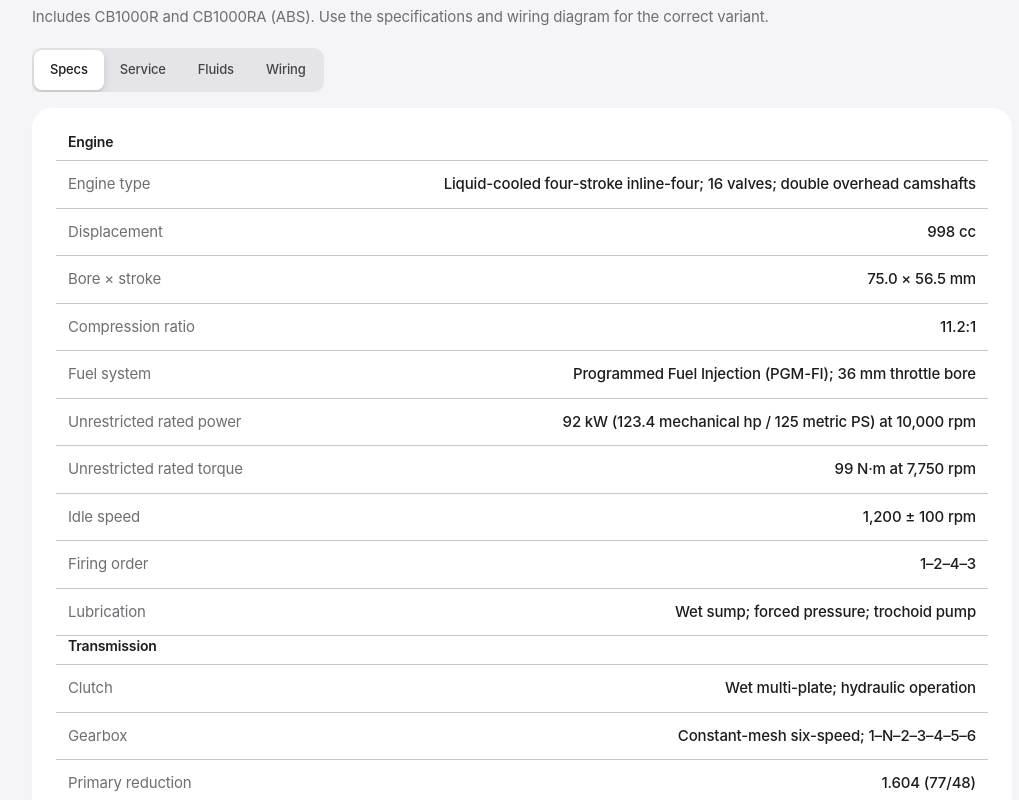
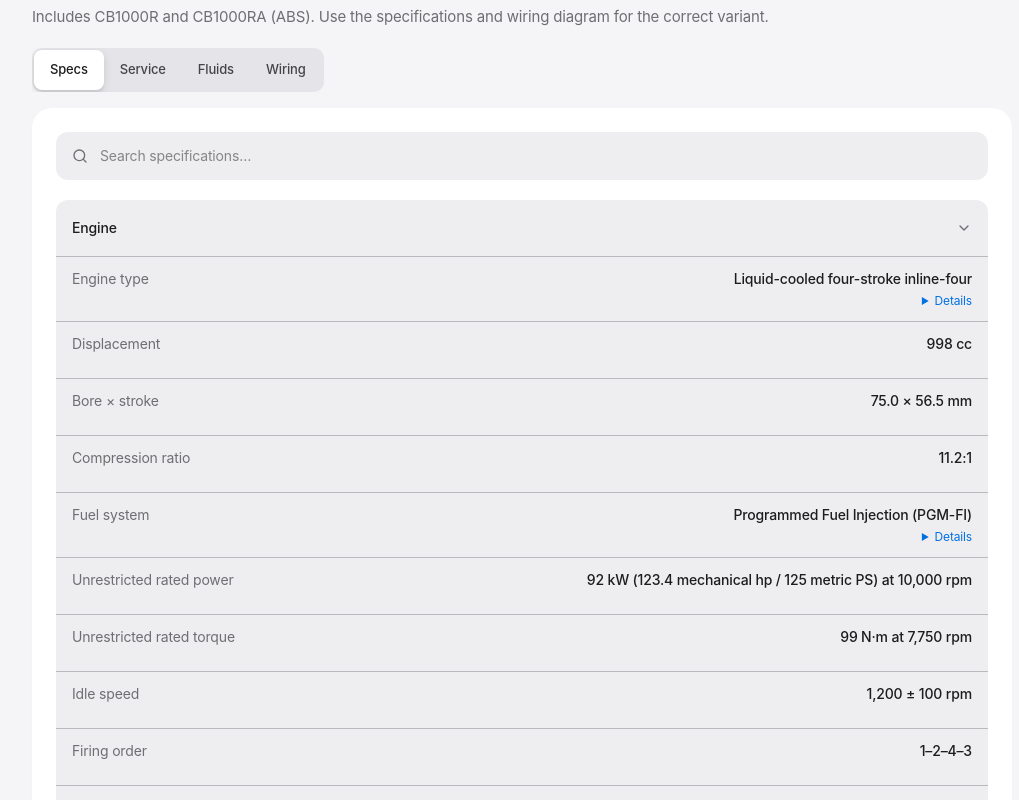
Before and after one commit to DD-CloudCosmos/CrankDoc, a Next.js app: page /bikes/honda-cb1000r-sc60 in a window 1280 px wide. Shown: the part 540-1340 px from the top of the page, without its empty margins (118-1137 px from the left). Built offline with nearby package versions, Linux system fonts and the light colour scheme.

Commit message:
Simplify CB1000R reference tabs and add search

```diff
--- a/src/components/BikeDetailTabs.tsx
+++ b/src/components/BikeDetailTabs.tsx
@@ -4,6 +4,7 @@
 import Link from 'next/link'
 import { Button } from '@/components/ui/button'
 import { cb1000rFluids, supportsBrakeLesson } from '@/lib/cb1000r'
+import { CB1000RReference } from '@/components/CB1000RReference'
 import { SpecSheet } from '@/components/SpecSheet'
 import { ServiceIntervalTable } from '@/components/ServiceIntervalTable'
 import { Table, TableBody, TableHead, TableHeader, TableRow, TableCell } from '@/components/ui/table'
@@ -169,10 +170,7 @@
       {/* Tab content */}
       <div className="overflow-hidden rounded-[20px] bg-card p-4 shadow-card sm:p-6">
       {displayTab === 'specs' && <SpecSheet motorcycle={motorcycle} />}
-      {displayTab === 'service' && <>
-        {supportsBrakeLesson(motorcycle) && <p className="mb-4 text-[13px] text-muted-foreground">Honda schedule, page 3-4. Use distance or time, whichever comes first. The first service is one-off; the other rows repeat. Perform pre-ride checks too. Honda recommends dealer service for wheels and steering bearings; marked work requires suitable tools, service information and mechanical qualifications.</p>}
-        <ServiceIntervalTable intervals={serviceIntervals} />
-      </>}
+      {displayTab === 'service' && (supportsBrakeLesson(motorcycle) ? <CB1000RReference intervals={serviceIntervals} /> : <ServiceIntervalTable intervals={serviceIntervals} />)}
       {displayTab === 'fluids' && <FluidsContent items={fluidItems} />}
       {displayTab === 'wiring' && (
         <WiringContent
--- /dev/null
+++ b/src/components/CB1000RReference.tsx
@@ -0,0 +1,83 @@
+'use client'
+
+import { useState } from 'react'
+import { ChevronRight, Search } from 'lucide-react'
+import { cb1000rSpecSections } from '@/lib/cb1000r'
+import type { ServiceInterval } from '@/types/database.types'
+
+export function CB1000RReference({ intervals }: { intervals?: ServiceInterval[] }) {
+  const [query, setQuery] = useState('')
+  const [unit, setUnit] = useState<'km' | 'miles'>('km')
+  const search = query.trim().toLowerCase()
+  const matches = (text: string) => text.toLowerCase().includes(search)
+  const rowClass = 'group border-b border-separator last:border-b-0'
+  const summaryClass = 'flex min-h-14 cursor-pointer list-none items-center justify-between gap-4 px-4 py-3 text-sm [&::-webkit-details-marker]:hidden'
+  const chevron = <ChevronRight aria-hidden="true" className="h-4 w-4 shrink-0 text-muted-foreground transition-transform group-open:rotate-90" />
+  const due = (item: ServiceInterval, first = false) => {
+    const distance = unit === 'km' ? item.interval_km : item.interval_miles
+    return `${first ? 'At' : 'Every'} ${[distance ? `${distance.toLocaleString('en-GB')} ${unit}` : null, item.interval_months ? `${item.interval_months} months` : null].filter(Boolean).join(' or ')}`
+  }
+  const serviceRow = (item: ServiceInterval, first = false) => (
+    <details key={`${item.id}-${search}`} className={rowClass} open={search ? true : undefined}>
+      <summary className={summaryClass}>
+        <span className="min-w-0"><span className="block font-medium">{item.service_name}</span><span className="mt-1 block text-muted-foreground">{due(item, first)}</span></span>{chevron}
+      </summary>
+      <div className="space-y-2 px-4 pb-4 text-sm leading-relaxed text-muted-foreground">
+        {item.description && <p>{item.description}</p>}
+        {item.fluid_spec && <p><span className="font-medium text-foreground">Fluid: </span>{item.fluid_spec}</p>}
+        {item.torque_spec && <p><span className="font-medium text-foreground">Torque: </span>{item.torque_spec}</p>}
+      </div>
+    </details>
+  )
+  const scheduleNotes = 'Honda schedule, page 3-4. The first service is one-off; other intervals repeat. Perform pre-ride checks too. Honda recommends dealer service for wheels and steering bearings; marked work requires suitable tools, service information and mechanical qualifications.'
+  const notesMatch = matches(scheduleNotes)
+  const filtered = intervals?.filter(item => matches([item.service_name, item.description, item.fluid_spec, item.torque_spec].join(' ')))
+  const first = filtered?.find(item => item.service_name === 'First service (one-off)')
+  const recurring = filtered?.filter(item => item.service_name !== 'First service (one-off)') ?? []
+  const groups = [
+    { title: 'Engine and cooling', test: /engine|fuel|air|crankcase|spark|valve|coolant|cooling/ },
+    { title: 'Chain and clutch', test: /chain|clutch/ },
+    { title: 'Brakes', test: /brake/ },
+    { title: 'Chassis and controls', test: /./ },
+  ]
+  const sections = cb1000rSpecSections.map(section => ({ ...section, rows: section.rows.filter(row => matches(`${section.title} ${row.label} ${row.value}`)) })).filter(section => section.rows.length)
+  const seen = new Set<string>()
+
+  return <div className="space-y-5">
+    <label className="flex items-center gap-3 rounded-[12px] bg-input px-4">
+      <Search aria-hidden="true" className="h-4 w-4 shrink-0 text-muted-foreground" />
+      <input type="search" aria-label={intervals ? 'Search service' : 'Search specifications'} placeholder={intervals ? 'Search service…' : 'Search specifications…'} value={query} onChange={event => setQuery(event.target.value)} className="min-h-12 w-full min-w-0 bg-transparent text-sm outline-none focus-visible:ring-2 focus-visible:ring-ring" />
+    </label>
+    {intervals ? <>
+      <div className="flex flex-wrap items-center justify-between gap-3">
+        <p className="text-sm text-muted-foreground">Distance or time, whichever comes first.</p>
+        <div className="inline-flex rounded-[10px] bg-input p-1" role="group" aria-label="Distance units">
+          {(['km', 'miles'] as const).map(value => <button key={value} type="button" aria-pressed={unit === value} onClick={() => setUnit(value)} className={`min-h-9 rounded-[8px] px-4 text-sm ${unit === value ? 'bg-card text-foreground shadow-card' : 'text-muted-foreground'}`}>{value === 'km' ? 'Kilometres' : 'Miles'}</button>)}
+        </div>
+      </div>
+      {first && <section className="overflow-hidden rounded-[12px] border border-separator"><h3 className="px-4 pt-3 text-xs text-muted-foreground">ONE-OFF</h3>{serviceRow(first, true)}</section>}
+      {groups.map(group => {
+        const items = recurring.filter(item => !seen.has(item.id) && group.test.test(item.service_name.toLowerCase()))
+        items.forEach(item => seen.add(item.id))
+        return items.length ? <section key={group.title}><h3 className="mb-2 px-4 text-sm font-medium">{group.title}</h3><div className="overflow-hidden rounded-[12px] bg-input">{items.map(item => serviceRow(item))}</div></section> : null
+      })}
+      {!filtered?.length && !notesMatch && <p role="status" className="py-6 text-center text-muted-foreground">No services match your search.</p>}
+      {notesMatch && <details key={`notes-${search}`} open={search ? true : undefined} className="group rounded-[12px] bg-input"><summary className={summaryClass}>Schedule notes{chevron}</summary><p className="px-4 pb-4 text-sm leading-relaxed text-muted-foreground">{scheduleNotes}</p></details>}
+    </> : <>
+      {sections.map(section => <details key={`${section.title}-${search}`} open={Boolean(search) || section.title === 'Engine'} className="group overflow-hidden rounded-[12px] bg-input">
+        <summary className={`${summaryClass} font-medium`}>{section.title}{chevron}</summary>
+        <dl className="border-t border-separator">
+          {section.rows.map(row => {
+            if (row.label === 'Gear ratios, 1st to 6th') return <div key={row.label} className="border-b border-separator px-4 py-3"><dt className="mb-3 text-sm text-muted-foreground">{row.label}</dt><dd className="grid grid-cols-3 gap-2 sm:grid-cols-6">{row.value.split(' / ').map((ratio, index) => <div key={ratio} className="rounded-lg bg-card p-2 text-center"><span className="block text-xs text-muted-foreground">Gear {index + 1}</span><span className="text-sm font-medium tabular-nums">{ratio}</span></div>)}</dd></div>
+            const parts = row.label === 'Curb weight' ? [row.value] : row.value.split('; ')
+            return <div key={row.label} className="border-b border-separator px-4 py-3 last:border-b-0">
+              <div className="grid min-h-8 grid-cols-1 items-start gap-1 text-sm sm:grid-cols-2 sm:gap-4"><dt className="text-muted-foreground">{row.label}</dt><dd className="font-medium sm:text-right">{parts[0]}
+              {parts.length > 1 && <details open={search ? true : undefined} className="mt-1 font-normal"><summary className="cursor-pointer text-xs text-primary">Details</summary><p className="mt-2 text-sm leading-relaxed text-muted-foreground">{parts.slice(1).join('; ')}</p></details>}</dd></div>
+            </div>
+          })}
+        </dl>
+      </details>)}
+      {!sections.length && <p role="status" className="py-6 text-center text-muted-foreground">No specifications match your search.</p>}
+    </>}
+  </div>
+}
--- a/src/components/SpecSheet.tsx
+++ b/src/components/SpecSheet.tsx
@@ -1,4 +1,5 @@
 import React from 'react'
+import { CB1000RReference } from '@/components/CB1000RReference'
 import { Table, TableBody, TableRow, TableCell } from '@/components/ui/table'
 import { cb1000rSpecSections, supportsBrakeLesson } from '@/lib/cb1000r'
 import type { Motorcycle } from '@/types/database.types'
@@ -54,6 +55,7 @@
 }
 
 export function SpecSheet({ motorcycle }: SpecSheetProps) {
+  if (supportsBrakeLesson(motorcycle)) return <CB1000RReference />
   const sections = buildSections(motorcycle)
 
   if (sections.length === 0) {
```
Also changed, not shown: 1 other file (tests, documents, lock files or other folders).
